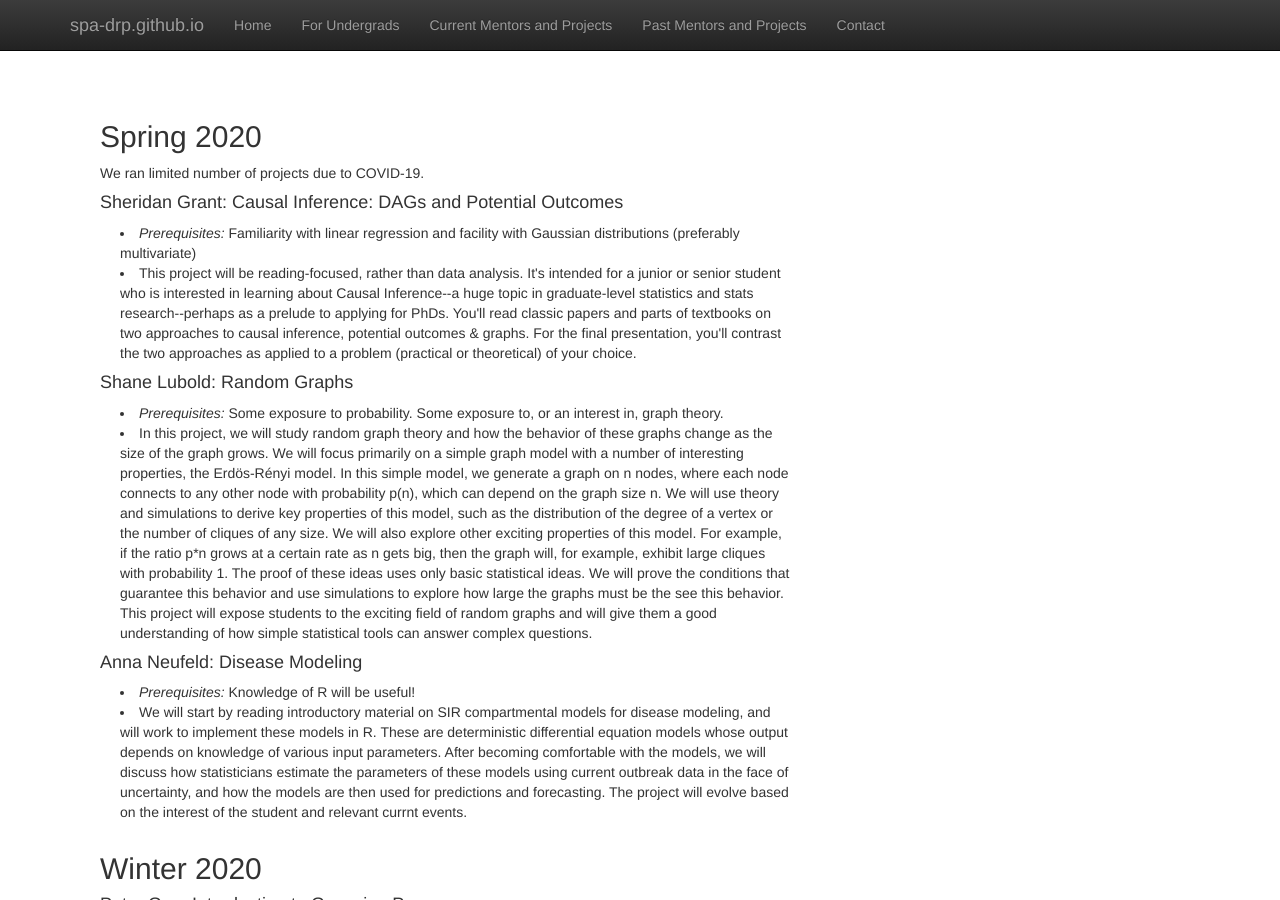
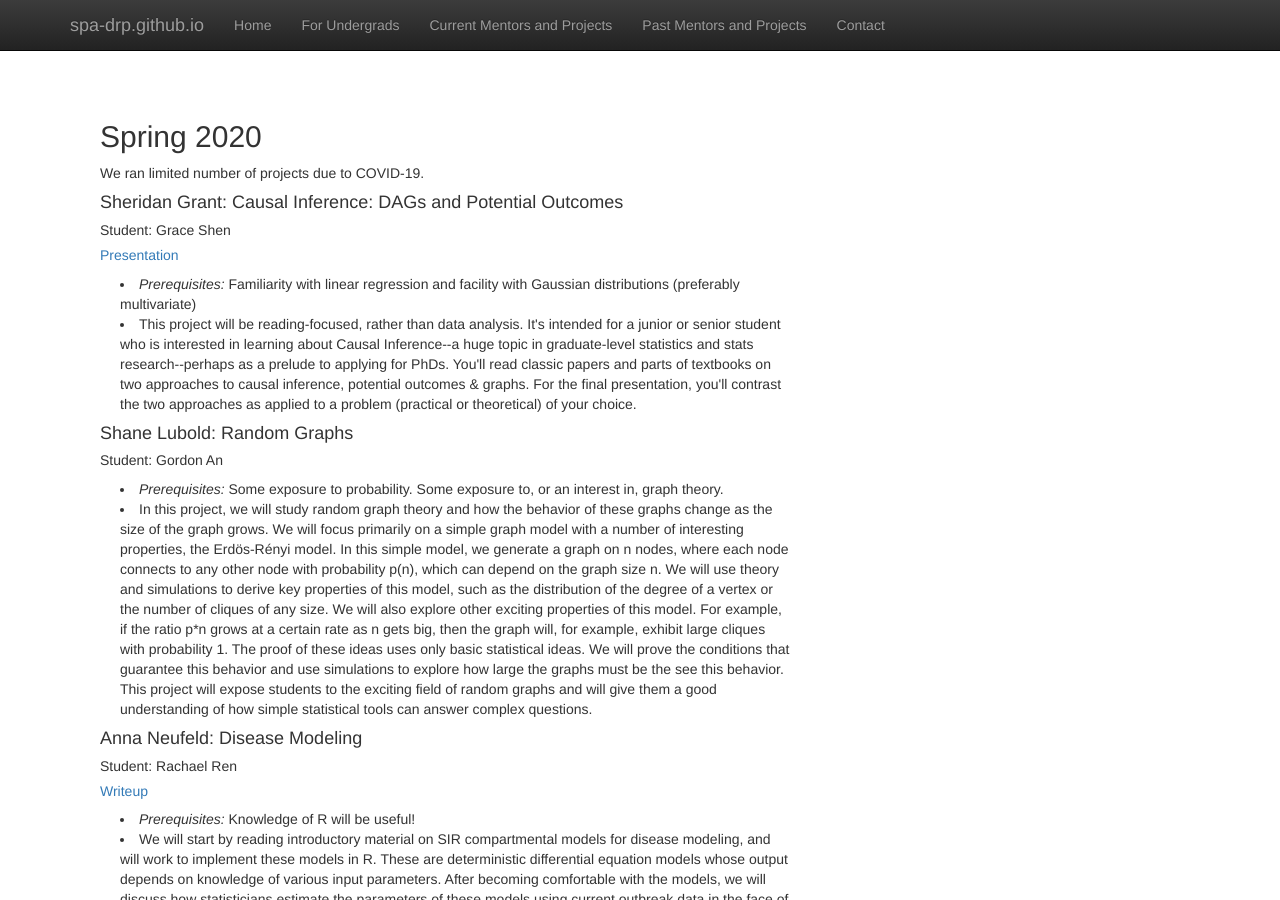
Before and after one commit to SPA-DRP/spa-drp.github.io, a Jekyll site: the page built from past-projects.html, in a window 1280 px wide and 900 px high. Built offline with Jekyll 4.4.1, drawn with Linux system fonts in a browser that asks for light colours; nearby versions of some CDN libraries; library files that are not in the unit come from our copies.

Commit message:
Added writeups

```diff
--- a/past-projects.html
+++ b/past-projects.html
@@ -9,6 +9,8 @@
 <p> We ran  limited number of projects due to COVID-19. </p>
 
 <h4> Sheridan Grant: Causal Inference: DAGs and Potential Outcomes </h4>
+  <h5> Student: Grace Shen </h5>
+  <h5> <a href = "https://spa-drp.github.io/writeups/spring2020/grace.pdf"> Presentation </a>  </h5>
 <p class="content" style="padding:0px;margin:0px 20px 0px;">
     <li style="padding:0px;margin:0px 20px 0px;"> <i> Prerequisites: </i> Familiarity with linear regression and facility with
     Gaussian distributions (preferably multivariate)
@@ -50,6 +52,7 @@
            depending on the background of the student. </li>
   </p> -->
   <h4>Shane Lubold: Random Graphs </h4>
+  <h5> Student: Gordon An </h5>
   <p class="content" style="padding:0px;margin:0px 20px 0px;">
       <li style="padding:0px;margin:0px 20px 0px;"> <i> Prerequisites: </i> Some exposure to probability. Some exposure to, or an interest in, graph theory. </li>
       <li style="padding:0px;margin:0px 20px 0px;"> In this project, we will study random graph theory and how the behavior of these graphs change as the size of the graph grows. We will focus primarily on a simple graph model with a number of interesting properties, the Erdös-Rényi model. In this simple model, we generate a graph on n nodes, where each node connects to any other node with probability p(n), which can depend on the graph size n. We will use theory and simulations to derive key properties of this model, such as the distribution of the degree of a vertex or the number of cliques of any size. We will also explore other exciting properties of this model. For example, if the ratio p*n grows at a certain rate as n gets big, then the graph will, for example, exhibit large cliques with probability 1. The proof of these ideas uses only basic statistical ideas. We will prove the conditions that guarantee this behavior and use simulations to explore how large the graphs must be the see this behavior. This project will expose students to the exciting field of random graphs and will give them a good understanding of how simple statistical tools can answer complex questions. </li>
@@ -69,6 +72,8 @@
 </li>
 </p> -->
   <h4>Anna Neufeld:  Disease Modeling  </h4>
+    <h5> Student: Rachael Ren </h5>
+    <h5> <a href = "https://spa-drp.github.io/writeups/spring2020/rachael.pdf"> Writeup </a>  </h5>
   <p class="content" style="padding:0px;margin:0px 20px 0px;">
       <li style="padding:0px;margin:0px 20px 0px;"> <i> Prerequisites: </i> Knowledge of R will be useful!  </li>
       <li style="padding:0px;margin:0px 20px 0px;"> We will start by reading introductory material on SIR compartmental models for disease
```
Also changed, not shown: 4 other files.
